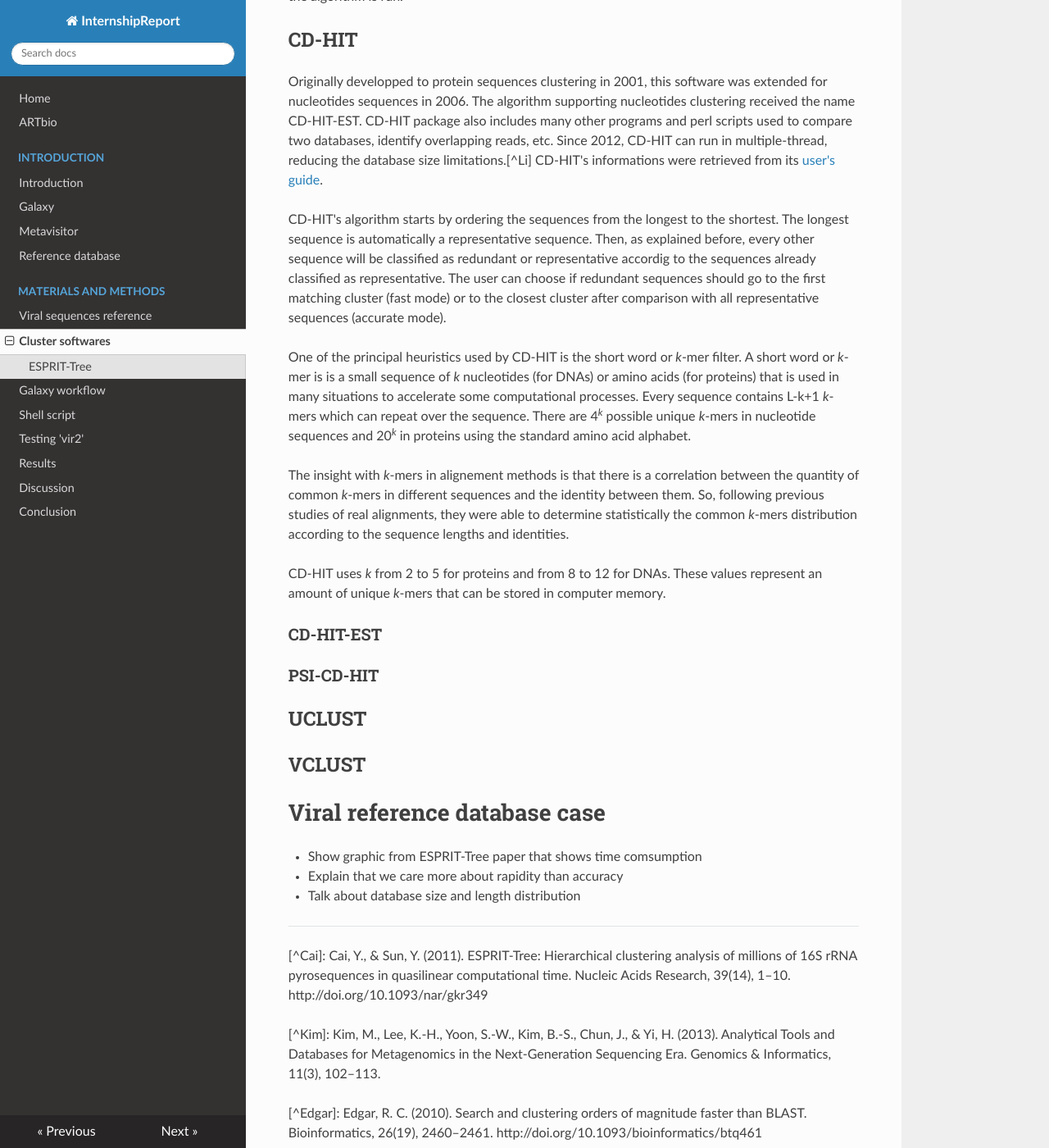
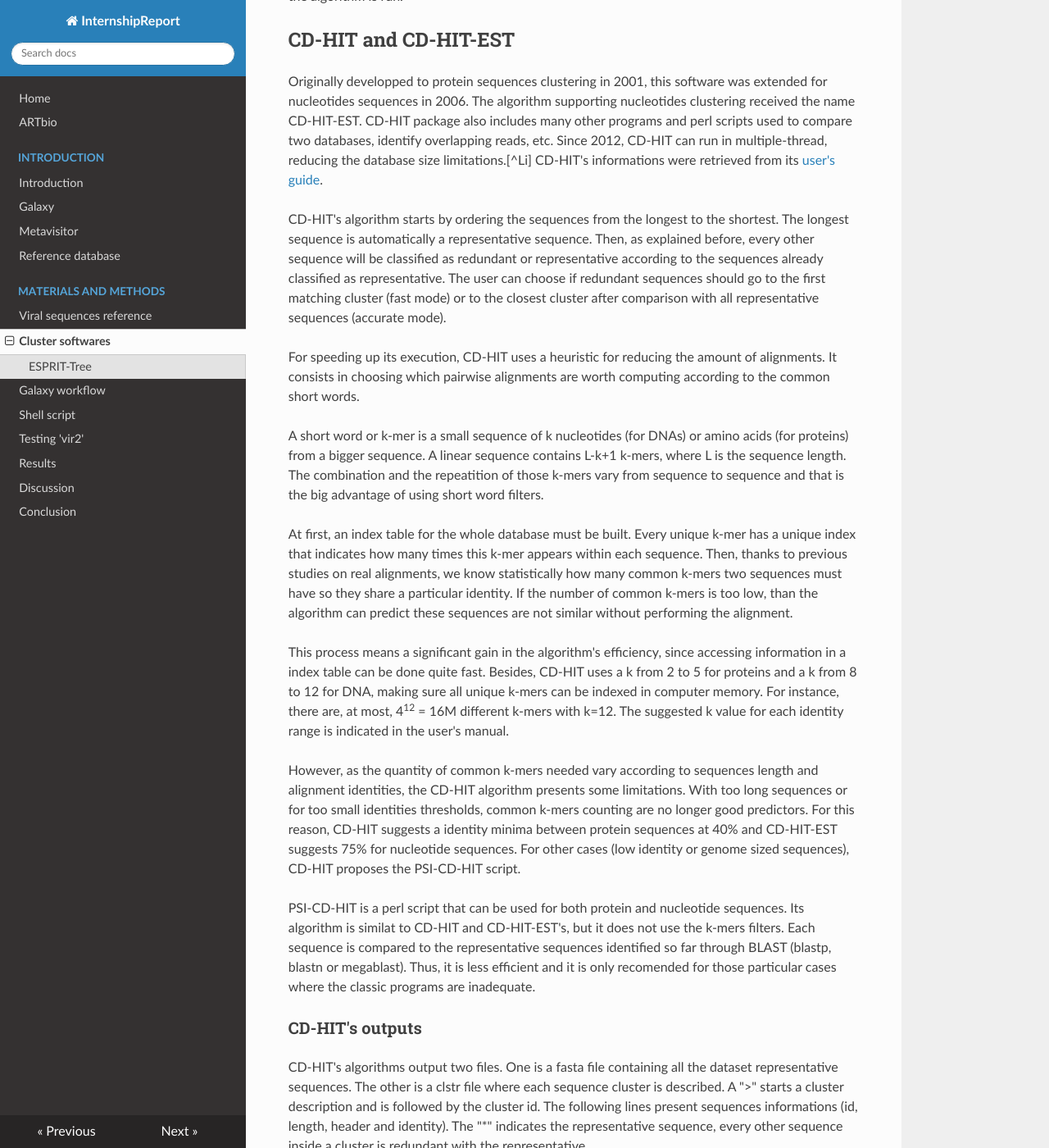
Before and after one commit to JuPeg/reportM2, an MkDocs documentation site: the page built from docs/matandmet/cluster.md, in a window 1280 px wide and 1400 px high, scrolled down 2285 px. Shown: the whole window at 82% size. Built offline with MkDocs 1.6.1, drawn with Linux system fonts in a browser that asks for light colours; nearby versions of some CDN libraries; old or Windows-style settings are respelled for this version of MkDocs; some of the changed text lies outside the part shown.

Commit message:
update cd-hit and start uclust

````diff
--- a/docs/matandmet/cluster.md
+++ b/docs/matandmet/cluster.md
@@ -22,15 +22,15 @@
 
 To reduce the workload required for doing all the alignements, ESPRIT-Tree also uses the _k_-mer distances strategy. With this method it is possible to avoid many unnecessary alignments in the PBP tree construction and in the clustering refinement. This technique will be discussed in the CD-HIT section.
 
-According to ESPRIT-Tree official [website](http://plaza.ufl.edu/sunyijun/ES-Tree.htm), the software is being optimized and a beta version is available upon request.
+According to ESPRIT-Tree official [website](http://plaza.ufl.edu/sunyijun/ES-Tree.htm), the software is being optimized and a beta version is available upon request. Yet, our request never got an answer from the author.
 
 #Greedy Heuristic Clustering#
 
 Greedy heuristic clustering are another approach used to cluster sequences. Two of the most used algorithms are CD-HIT and UCLUST. As greedy algorithms, they try to approximate the global optimal solution in a reasonable time comsuption. These algorithms are mostly faster than hierarchical clustering algorithms, but they tend to be less accurate.
 
-The input sequences are processed sequentially by the algorithm. Already treated sequences can be of two types: representative or redundant. Redundant sequences are illustrated by representative sequences, so, they can be excluded from further analyzes. Every new sequence is compared with the representative sequences. If the pairwise distance is smaller than a given threshold, than the new sequence is considered redundant. Otherwise, it is a representative sequence that will be part of following analyzes.
+The input sequences are processed sequentially by the algorithm. Already processed sequences can be of two types: representative or redundant. Redundant sequences are illustrated by representative sequences, so, they can be excluded from further analyzes. Every new sequence is compared with the representative sequences. If the pairwise distance is smaller than a given threshold, than the new sequence is considered redundant. Otherwise, it is a representative sequence that will be part of following analyzes.
 
-The process described is a  is is the main process followed by this class of clustering algorithms. However, different software presents particularities in its methods and definitions. This differences will be detailed below.
+The process described is the main process followed by this class of clustering algorithms. However, different software presents particularities in its methods and definitions. This differences will be detailed below.
 
 Overall, these algorithms' computational complexity is on the order of _O_(NM), where N indicates the number of sequences in the input and M is the number of representative sequences. Therefore, their resources consuption is quite hard to predict since the data redundancy may be unknown until the algorithm is run.
 
@@ -39,23 +39,53 @@
 
 <!--##NRDB##-->
 
-##CD-HIT##
+##CD-HIT and CD-HIT-EST##
 
 Originally developped to protein sequences clustering in 2001, this software was extended for nucleotides sequences in 2006. The algorithm supporting nucleotides clustering received the name CD-HIT-EST. CD-HIT package also includes many other programs and perl scripts used to compare two databases, identify overlapping reads, etc. Since 2012, CD-HIT can run in multiple-thread, reducing the database size limitations.[^Li] CD-HIT's informations were retrieved from its [user's guide](https://github.com/weizhongli/cdhit/blob/master/doc/cdhit-user-guide.wiki).
 
-CD-HIT's algorithm starts by ordering the sequences from the longest to the shortest. The longest sequence is automatically a representative sequence. Then, as explained before, every other sequence will be classified as redundant or representative accordig to the sequences already classified as representative. The user can choose if redundant sequences should go to the first matching cluster (fast mode) or to the closest cluster after comparison with all representative sequences (accurate mode).
+CD-HIT's algorithm starts by ordering the sequences from the longest to the shortest. The longest sequence is automatically a representative sequence. Then, as explained before, every other sequence will be classified as redundant or representative according to the sequences already classified as representative. The user can choose if redundant sequences should go to the first matching cluster (fast mode) or to the closest cluster after comparison with all representative sequences (accurate mode).
 
-One of the principal heuristics used by CD-HIT is the short word or _k_-mer filter. A short word or _k_-mer is is a small sequence of _k_ nucleotides (for DNAs) or amino acids (for proteins) that is used in many situations to accelerate some computational processes. Every sequence contains L-k+1 _k_-mers which can repeat over the sequence. There are 4<sup>_k_</sup> possible unique _k_-mers in nucleotide sequences and 20<sup>_k_</sup> in proteins using the standard amino acid alphabet.
+For speeding up its execution, CD-HIT uses a heuristic for reducing the amount of alignments. It consists in choosing which pairwise alignments are worth computing according to the common short words.
 
-The insight with _k_-mers in alignement methods is that there is a correlation between the quantity of common _k_-mers in different sequences and the identity between them. So, following previous studies of real alignments, they were able to determine statistically the common _k_-mers distribution according to the sequence lengths and identities.
+A short word or k-mer is a small sequence of k nucleotides (for DNAs) or amino acids (for proteins) from a bigger sequence. A linear sequence contains L-k+1 k-mers, where L is the sequence length. The combination and the repeatition of those k-mers vary from sequence to sequence and that is the big advantage of using short word filters.
 
-CD-HIT uses _k_ from 2 to 5 for proteins and from 8 to 12 for DNAs. These values represent an amount of unique _k_-mers that can be stored in computer memory.
+At first, an index table for the whole database must be built. Every unique k-mer has a unique index that indicates how many times this k-mer appears within each sequence. Then, thanks to previous studies on real alignments, we know statistically how many common k-mers two sequences must have so they share a particular identity. If the number of common k-mers is too low, than the algorithm can predict these sequences are not similar without performing the alignment.
 
-###CD-HIT-EST###
+This process means a significant gain in the algorithm's efficiency, since accessing information in a index table can be done quite fast. Besides, CD-HIT uses a k from 2 to 5 for proteins and a k from 8 to 12 for DNA, making sure all unique k-mers can be indexed in computer memory. For instance, there are, at most, 4<sup>12</sup> = 16M different k-mers with k=12. The suggested k value for each identity range is indicated in the user's manual.
 
-###PSI-CD-HIT###
+However, as the quantity of common k-mers needed vary according to sequences length and alignment identities, the CD-HIT algorithm presents some limitations. With too long sequences or for too small identities thresholds, common k-mers counting are no longer good predictors. For this reason, CD-HIT suggests a identity minima between protein sequences at 40% and CD-HIT-EST suggests 75% for nucleotide sequences. For other cases (low identity or genome sized sequences), CD-HIT proposes the PSI-CD-HIT script.
+
+PSI-CD-HIT is a perl script that can be used for both protein and nucleotide sequences. Its algorithm is similat to CD-HIT and CD-HIT-EST's, but it does not use the k-mers filters. Each sequence is compared to the representative sequences identified so far through BLAST (blastp, blastn or megablast). Thus, it is less efficient and it is only recomended for those particular cases where the classic programs are inadequate.
+
+###CD-HIT's outputs###
+
+CD-HIT's algorithms output two files. One is a fasta file containing all the dataset representative sequences. The other is a clstr file where each sequence cluster is described. A ">" starts a cluster description and is followed by the cluster id. The following lines present sequences informations (id, length, header and identity). The "*" indicates the representative sequence, every other sequence inside a cluster is redundant with the representative.
+
+The following clstr example was extrated from the user's manual:
+
+```
+>Cluster 0
+0 2799aa, >PF04998.6|RPOC2_CHLRE/275-3073... *
+>Cluster 1
+0 2214aa, >PF06317.1|Q6Y625_9VIRU/1-2214... at 80%
+1 2215aa, >PF06317.1|O09705_9VIRU/1-2215... at 84%
+2 2217aa, >PF06317.1|Q6Y630_9VIRU/1-2217... *
+3 2216aa, >PF06317.1|Q6GWS6_9VIRU/1-2216... at 84%
+4 527aa, >PF06317.1|Q67E14_9VIRU/6-532... at 63%
+```
+Another CD-HIT limitation is that its output is influenced by the input sequences order.
 
 ##UCLUST##
+
+UCLUST's algorithm is part of the USEARCH package. Its binary files are available upon request in its [website](http://drive5.com/usearch/). The 32-bit version is free, including for commercial uses. However, unlike the 64-bit paid version, it has a limitation of 4Gb RAM. User's manual is available in the [website](http://drive5.com/usearch/manual/).
+
+In UCLUST, representative sequences are called centroids. They were once called seeds too, but this term is now obsolet. Centroids are in the center of the cluster which is represented by a circle of radius equal to the identity threshold. UCLUST can be used to both protein and nucleotide sequences. There are two clustering algorithms: cluster_fast and cluster_smallmem. Cluster_fast can sort the input sequences by decreasing length or decreasing abundance before clustering. Cluster_smallmem, contrarily, only processes the input in the order they are given.
+
+The main difference from CD-HIT's algorithm is the sequences comparison. UCLUST uses the USEARCH algorithm. This algorithm also uses short word filters but in a slightly different way. Each new sequence must be compared to centroids in a particular order. In fact centroids sequences are sorted by decreasing unique word count, that is, centroids that have more common unique k-mers are going to be aligned to the new sequence first. This means that the first time a pairwise alignment is found, it is likely to be the best alignment in the database. Plus, the more comparisons are done without finding a hit, the less likely it is that a hit exists in the database. This represents a big gain in efficiency. In fact, there might be no need to align a new sequence to every centroid before realizing it is not redundant.
+
+- memory limitation
+
+###UCLUST's outputs###
 
 ##VCLUST##
 
@@ -63,7 +93,8 @@
 
 #Viral reference database case#
 
-- Show graphic from ESPRIT-Tree paper that shows time comsumption
+- Show graphic from ESPRIT-Tree paper that shows time comsumption + my predictions
+- Test cd-hit parallelization
 - Explain that we care more about rapidity than accuracy
 - Talk about database size and length distribution
 
````
